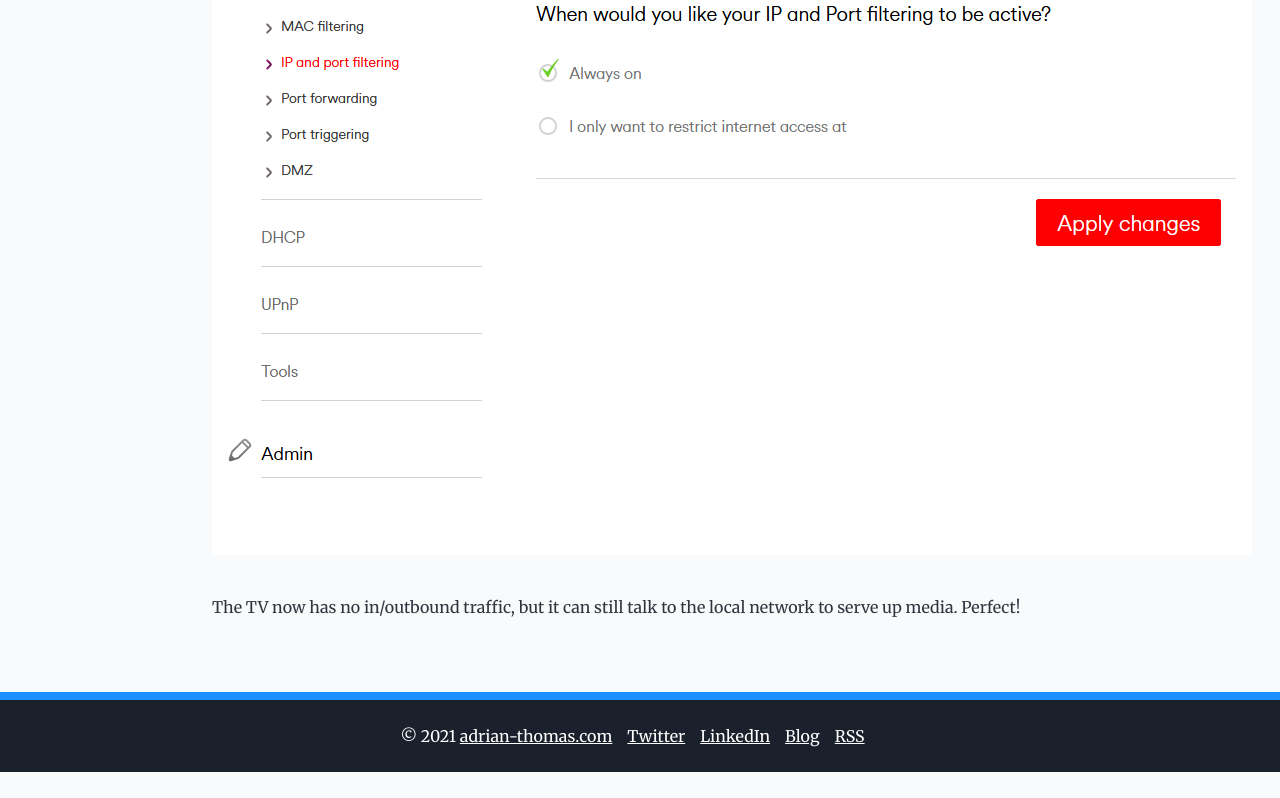
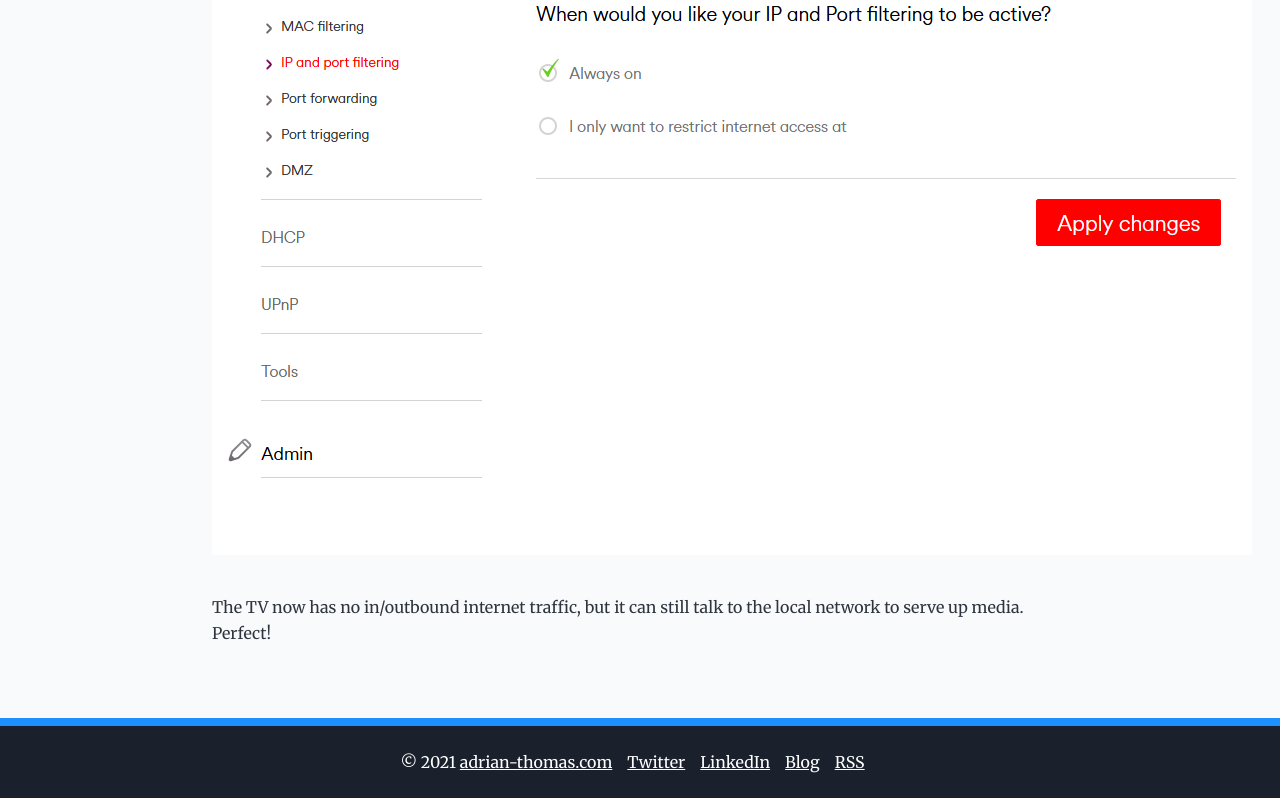
Before and after one commit to AdrianLThomas/www, a Gatsby site: page /blog/2021-10-04/marking-a-smart-tv-dumber/ in a window 1280 px wide. Shown: the part 2601-3399 px from the top of the page. Before the commit the page ends 3373 px from the top, so only its background shows below. Built offline with nearby package versions, Linux system fonts and the light colour scheme; Gatsby itself is replaced by a stand-in of ours.

Commit message:
Update marking-a-smart-tv-dumber.md

```diff
--- a/content/blog/2021-10-04/marking-a-smart-tv-dumber.md
+++ b/content/blog/2021-10-04/marking-a-smart-tv-dumber.md
@@ -19,4 +19,4 @@ Then in my router configuration I configured IPv4 port filtering to block all in
 
 
 
-The TV now has no in/outbound traffic, but it can still talk to the local network to serve up media. Perfect!
+The TV now has no in/outbound internet traffic, but it can still talk to the local network to serve up media. Perfect!
```
